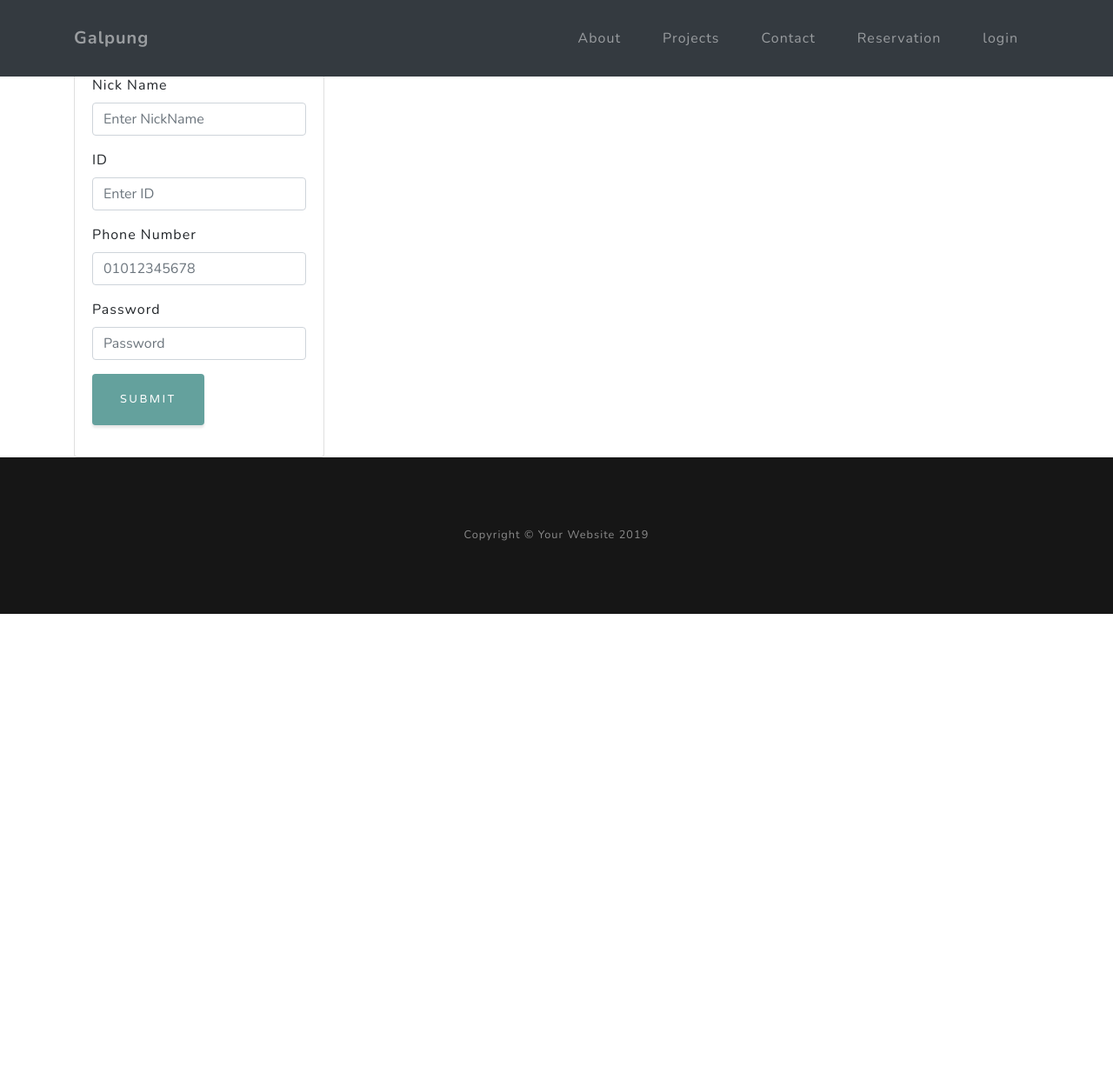
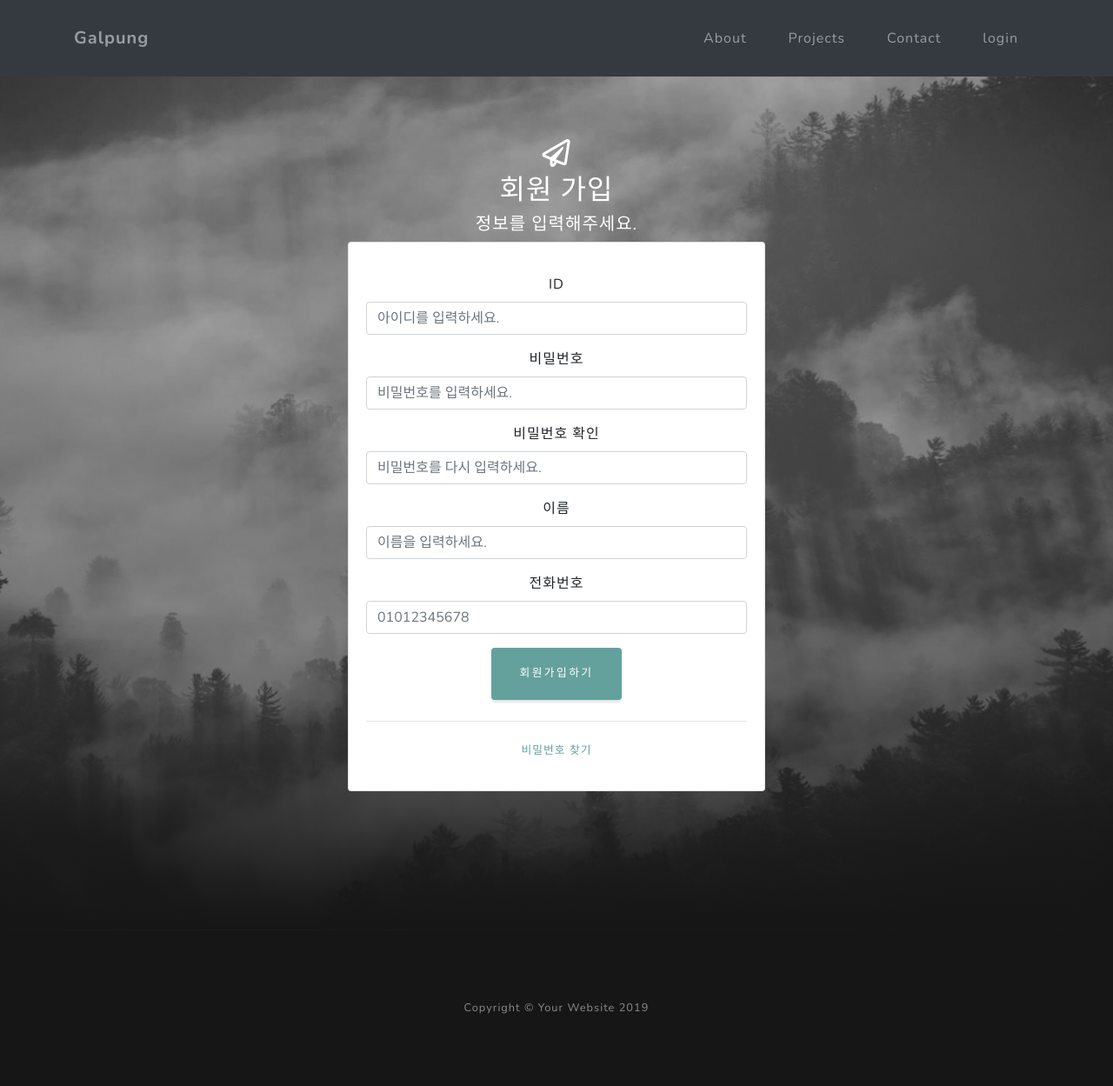
Before and after one commit to sunghye-on/se_project, a Django app: page /login/signup/ in a window 1280 px wide. Shown: the whole page at 87% size. Before the commit the page ends 706 px from the top, so only its background shows below. Run offline with Django 3.2, Linux system fonts and the light colour scheme; parts of the project's set-up code (start-up, migrations or seed data) failed here and were passed over; some libraries are stand-ins or nearby versions.

Commit message:
reserv&login ver 1.0

```diff
--- a/reservation/login/templates/login/signup.html
+++ b/reservation/login/templates/login/signup.html
@@ -1,37 +1,56 @@
 {% extends 'main/layout.html' %}
 {% block header %}
-<div class="container">
-    <form action="{% url 'sign' %}" method="POST">
+<section id="signup" class="signup-section ">
+        <div class="container align-items-center">
+          <div class="row">
+            <div class="col-md-10 col-lg-8 mx-auto text-center">
+              <i class="far fa-paper-plane fa-2x mb-2 text-white"></i>
+              <!--부가 설명 css 확인해주세요.-->
+              <h2 class="text-joinMembership">회원 가입</h2>
+              <h5 class="text-joinMembership">정보를 입력해주세요.</h5>
+              <!--<form class="form-inline d-flex">
+                  <div>
+                    <input type="email" class="form-control flex-fill mr-0 mr-sm-2 mb-3 mb-sm-0" id="inputEmail" placeholder="이메일을 입력하세요.">
+                    <button type="submit" class="btn btn-primary mx-auto">이메일 중복체크</button>
+                  </div>
+                  <p style="margin-top:10px;"><input class="form-control flex-fill mr-0 mr-sm-2 mb-3 mb-sm-0" id="inputPW" placeholder="비밀번호를 입력하세요."></p>
+                  <p style="margin-top:10px;"><input class="form-control flex-fill mr-0 mr-sm-2 mb-3 mb-sm-0" id="inputCheckPW" placeholder="비밀번호를 다시 입력하세요."></p>
+                </form>-->
+              <form class="align-center" action="{% url 'sign' %}" method="POST">
                 {% csrf_token %}
-        <div class="card" style="width: 18rem;">
+                <div class="card align-center" style="width: 30rem; margin :auto;">
                   <div class="card-body">
-                <h5 class="card-title">Sign Up</h5>
-                <h6 class="card-subtitle mb-2 text-muted">Please write your information</h6>
                     <p class="card-text">
                       <div class="form-group">
-                        <label for="NickName_input">Nick Name</label>
-                        <input type="text" class="form-control" id="NickName_input" name="nickname" placeholder="Enter NickName">
+                        <label for="ID_input">ID</label>
+                        <input type="text" class="form-control" id="ID_input" name="id" placeholder="아이디를 입력하세요.">
                       </div>
                       <div class="form-group">
-                        <label for="ID_input">ID</label>
-                        <input type="text" class="form-control" id="ID_input" name="id" placeholder="Enter ID">
+                        <label for="PW_input">비밀번호</label>
+                        <input type="password" class="form-control" id="PW_input" name="pwd" placeholder="비밀번호를 입력하세요.">
                       </div>
-                    <!-- <div class="form-group">
-                        <label for="City_input">City</label>
-                        <input type="text" class="form-control" id="City_input" name="city" placeholer="ex) Incheon">
-                    </div> -->
                       <div class="form-group">
-                            <label for="PN_input">Phone Number</label>
+                        <label for="CheckPW_input">비밀번호 확인</label>
+                        <input type="password" class="form-control" id="CheckPW_input" name="checkpwd"
+                          placeholder="비밀번호를 다시 입력하세요.">
+                      </div>
+                      <div class="form-group">
+                        <label for="Name_input">이름</label>
+                        <input type="text" class="form-control" id="Name_input" name="nickname" placeholder="이름을 입력하세요.">
+                      </div>
+                      <div class="form-group">
+                        <label for="PN_input">전화번호</label>
                         <input type="text" class="form-control" id="PN_input" name="phone_number" placeholder="01012345678">
                       </div>
-                    <div class="form-group">
-                        <label for="exampleInputPassword1">Password</label>
-                        <input type="password" class="form-control" id="exampleInputPassword1" name="pwd" placeholder="Password">
-                    </div>
-                    <button type="submit" class="btn btn-primary">Submit</button>
+                      <button type="submit" class="btn btn-primary">회원가입하기</button>
+                      <hr class="my-4">
+                      <a class="d-block text-center mt-2 small" href="{% url 'find_pwd' %}">비밀번호 찾기</a>
                     </p>
                   </div>
                 </div>
               </form>
             </div>
+          </div>
+        </div>
+      </section>
 {% endblock %}
--- a/reservation/login/urls.py
+++ b/reservation/login/urls.py
@@ -6,4 +6,6 @@ urlpatterns = [
     path('signup/', views.sign_up, name='sign'),
     path('', views.login, name='login'),
     path('logout/', views.logout, name='logout'),
+    path("find/password/", views.find_pwd, name="find_pwd"),
+    path('find/password/change/', views.change_pwd, name="change_pwd"),
 ]
--- a/reservation/login/views.py
+++ b/reservation/login/views.py
@@ -1,4 +1,4 @@
-from django.shortcuts import render, redirect
+from django.shortcuts import render, redirect, get_object_or_404
 from django.contrib.sessions.models import Session
 from .models import *
 
@@ -13,6 +13,7 @@ def sign_up (request) :
         nickname = request.POST["nickname"]
         phone = request.POST["phone_number"]
         checkpwd = request.POST["checkpwd"]
+
 
         if User.objects.filter(idName=userid) :
             errMsg = "이미 존재하는 아이디입니다."
@@ -68,3 +69,33 @@ def login(request) :
         return redirect("login", errMsg)
     else :
         return render(request, "login/login.html")
+
+def find_pwd(request) :
+    if request.method == "POST" :
+        username = request.POST["id"]
+        phone = request.POST["number"]
+
+        current_user = User.objects.filter(idName=username, phoneNumber=phone)
+
+        if current_user :
+            context = {"username" : username}
+            return render(request, "login/change.html", context)
+        else :
+            errMsg = "cant found your id"
+            return redirect("home", errMsg)
+    else :
+        return render(request, "login/find_pwd.html")
+
+def change_pwd(request) :
+    username = request.POST['id']
+    pwd = request.POST['pwd']
+    checkpwd = request.POST['checkpwd']
+
+    if pwd == checkpwd :
+        user = get_object_or_404(User, idName=username)
+        user.password = pwd
+        user.save()
+        return redirect("home")
+    else :
+        errMsg = "please check password"
+        return render(request, "login/change.html", {"errMsg" : errMsg})
--- a/reservation/main/templates/main/layout.html
+++ b/reservation/main/templates/main/layout.html
@@ -52,7 +52,7 @@
           <li class="nav-item">
             <a class="nav-link js-scroll-trigger" href="#signup">Contact</a>
           </li>
-          {% if request.session.manager == none or request.session.userid %}
+          {% if request.session.manager == none and request.session.userid %}
           <li class="nav-item">
             <a class="nav-link js-scroll-trigger" href="{% url 'resrv_home' %}">Reservation</a>
           </li>
--- a/reservation/reserv/templates/reserv/reserv_home.html
+++ /dev/null
@@ -1,5 +0,0 @@
-{% extends 'reserv/reservation_check.html' %}
-{% load static %}
-{% block reservation %}
-
-{% endblock %}
--- a/reservation/reserv/templates/reserv/reservate.html
+++ b/reservation/reserv/templates/reserv/reservate.html
@@ -35,8 +35,7 @@
                     </div>
                     <hr class="mb-4">
                     <button class="btn btn-primary btn-lg" type="submit" style="margin-left: 10px; float: right;">예약 계속하기</button>
-                    <button class="btn btn-success" type="submit" style="float: right;" >예약 목록 확인</button>
-
+                    <a class="btn btn-success" href="{% url 'reserv_check' %}" style="float: right;">예약 목록 확인</a>
                 </form>
             </div>
         </div>
--- a/reservation/reserv/urls.py
+++ b/reservation/reserv/urls.py
@@ -6,4 +6,5 @@ urlpatterns = [
     path('', views.reserv_home, name="resrv_home"),
     path("check/", views.reserv_check, name="reserv_check"),
     path("modify/<int:pk>/", views.reserv_modify_render, name="reserv_modify"),
+    path("modify/<int:pk>/success/", views.reserv_modify, name="reserv_modify_success"),
 ]
```
Also changed, not shown: reservation/login/templates/login/change.html (added, +33 -0 lines), reservation/login/templates/login/find_pwd.html (added, +37 -0 lines), reservation/main/templates/main/mainsite/signup.html (+4 -11 lines), reservation/reserv/templates/reserv/reserv_modify.html (+4 -4 lines), reservation/reserv/templates/reserv/reservation_check.html (+10 -2 lines), reservation/reserv/views.py (+67 -62 lines), reservation/db.sqlite3, reservation/login/templates/login/find_log.html (deleted), reservation/login/templates/login/found.html (deleted). Lines whose indentation alone changed are shown as unchanged.
